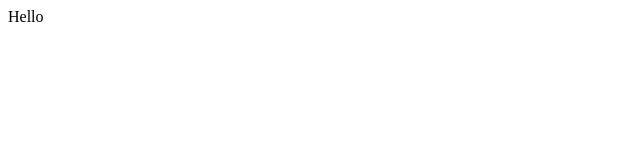
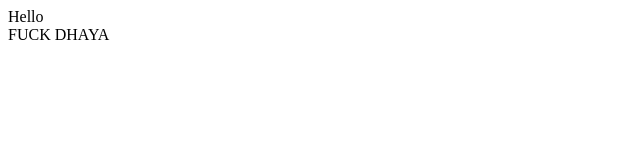
Before and after one commit to thatchineshwaran/demo-repo, a plain HTML site: page index.html in a window 1280 px wide. Shown: the whole page, without its empty margins (0-640 px from the left). Drawn offline with Linux system fonts and the light colour scheme.

Commit message:
changed index.html

```diff
--- a/index.html
+++ b/index.html
@@ -1 +1,2 @@
 <div>Hello</div>
+<div>FUCK DHAYA<div>
```
